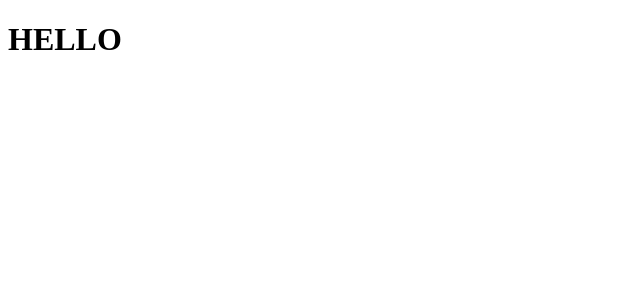
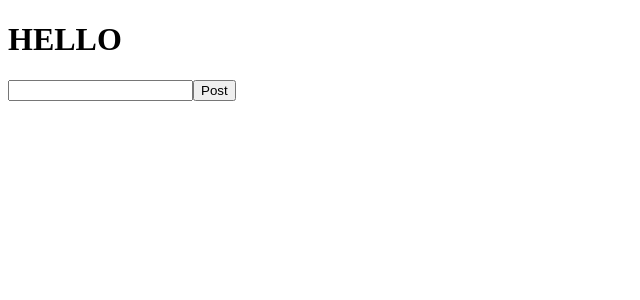
Before and after one commit to maghfoorx/snip-snap, a React (Create React App) app: page / in a window 1280 px wide. Shown: the top 300 px of the page, without its empty margins (0-640 px from the left). Built offline with nearby package versions, Linux system fonts and the light colour scheme.

Commit message:
added an input and post button and interface

```diff
--- a/src/components/MainContent.tsx
+++ b/src/components/MainContent.tsx
@@ -1,7 +1,27 @@
+import { useState } from "react";
+
+interface PasteBinType {
+  id: number;
+  date: Date;
+  pasteBody: string;
+}
 export default function MainContent(): JSX.Element {
-    return (
-        <>
-        <h1>HELLO</h1>
-        </>
-    )
+  const [pasteBinInput, setPasteBinInput] = useState<string>("");
+
+  const handleSubmit = (e: React.FormEvent<HTMLFormElement>) => {
+    e.preventDefault();
+  };
+  return (
+    <>
+      <h1>HELLO</h1>
+      <form onSubmit={handleSubmit}>
+        <input
+          type="text"
+          value={pasteBinInput}
+          onChange={(e) => setPasteBinInput(e.target.value)}
+        />
+        <button type="submit">Post</button>
+      </form>
+    </>
+  );
 }
```
